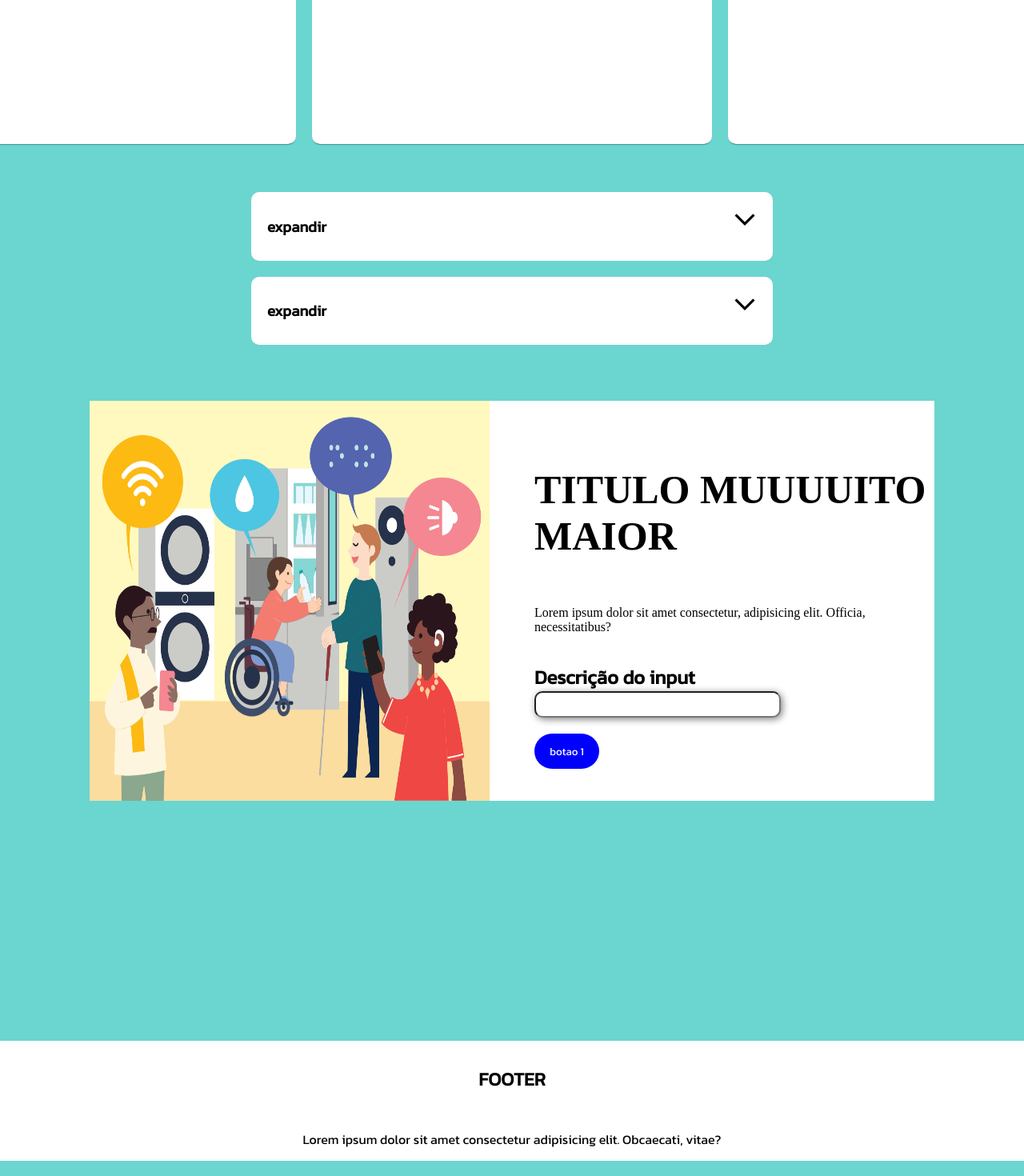
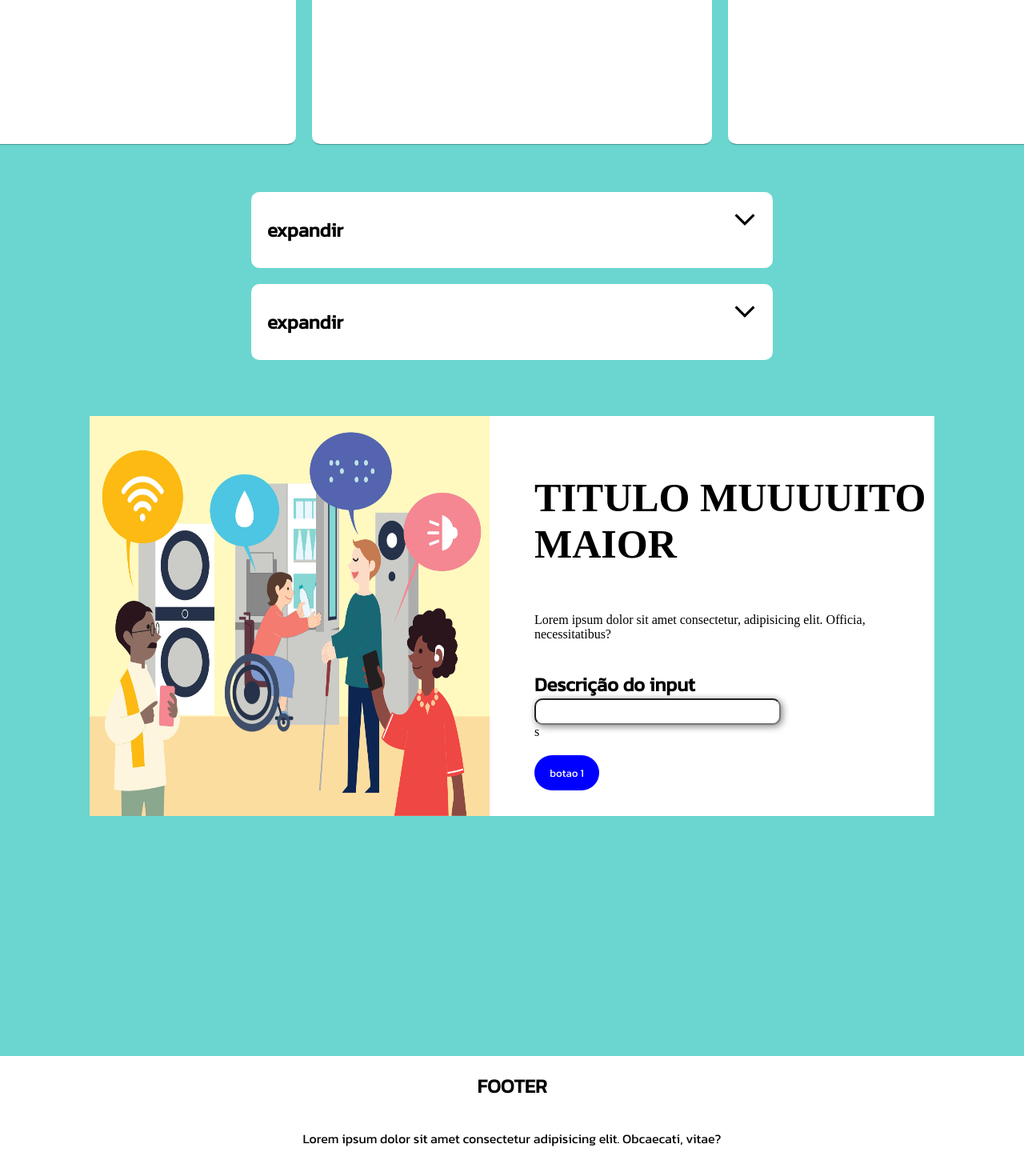
Before and after one commit to OliveiraSamirRamon/a11y-working-demo, an Angular app: page / in a window 1280 px wide. Shown: the part 429-1899 px from the top of the page at 80% size. Built offline with nearby package versions, Linux system fonts and the light colour scheme; a web font is replaced by a local one.

Commit message:
feat: add testes cypress axe

```diff
--- a/src/app/accordion/accordion.component.html
+++ b/src/app/accordion/accordion.component.html
@@ -1,6 +1,6 @@
 <div class="accordion" >
     <div class="accordion-title" tabindex="0" role="button" (click)="open()" (keyup.enter)="open()"  [attr.aria-expanded]="showText" aria-controls="ID1">
-        <h3>expandir</h3>
+        <h2>expandir</h2>
         <span class="material-symbols-outlined" [ngClass]="{'icon-rotate': showText}" aria-hidden="true">
             expand_more
         </span>
--- a/src/app/accordion/accordion.component.scss
+++ b/src/app/accordion/accordion.component.scss
@@ -10,7 +10,7 @@
         display: flex;
         justify-content: space-between;
 
-        h3{
+        h2{
             padding-left: 10px;
             font-family: 'Kanit', serif;
         }
--- a/src/app/footer/footer.component.html
+++ b/src/app/footer/footer.component.html
@@ -1,4 +1,4 @@
-<div class="footer" role="footer" tabindex="0">
-    <h4>FOOTER</h4>
+<div class="footer" tabindex="0">
+    <h2>FOOTER</h2>
     <p>Lorem ipsum dolor sit amet consectetur adipisicing elit. Obcaecati, vitae?</p>
 </div>
--- a/src/app/header/header.component.html
+++ b/src/app/header/header.component.html
@@ -1,3 +1,3 @@
-<div class="header" role="banner" tabindex="0">
+<div class="header" tabindex="0">
     <h1>HEADER</h1>
 </div>
--- a/src/app/input/input.component.html
+++ b/src/app/input/input.component.html
@@ -4,3 +4,4 @@
     </label>
     <input id="input-texto" type="text">
 </div>
+s
--- a/src/app/main/main.component.html
+++ b/src/app/main/main.component.html
@@ -1,4 +1,4 @@
-<div class="header">
+<div class="header" role="banner">
     <app-header></app-header>
 </div>
 <div class="main" role="main">
@@ -23,4 +23,6 @@
         </div>
     </div>
 </div>
-<app-footer></app-footer>
+<div role="contentinfo">
+    <app-footer></app-footer>
+</div>
```
Also changed, not shown: 1 other file (tests, documents, lock files or other folders).
